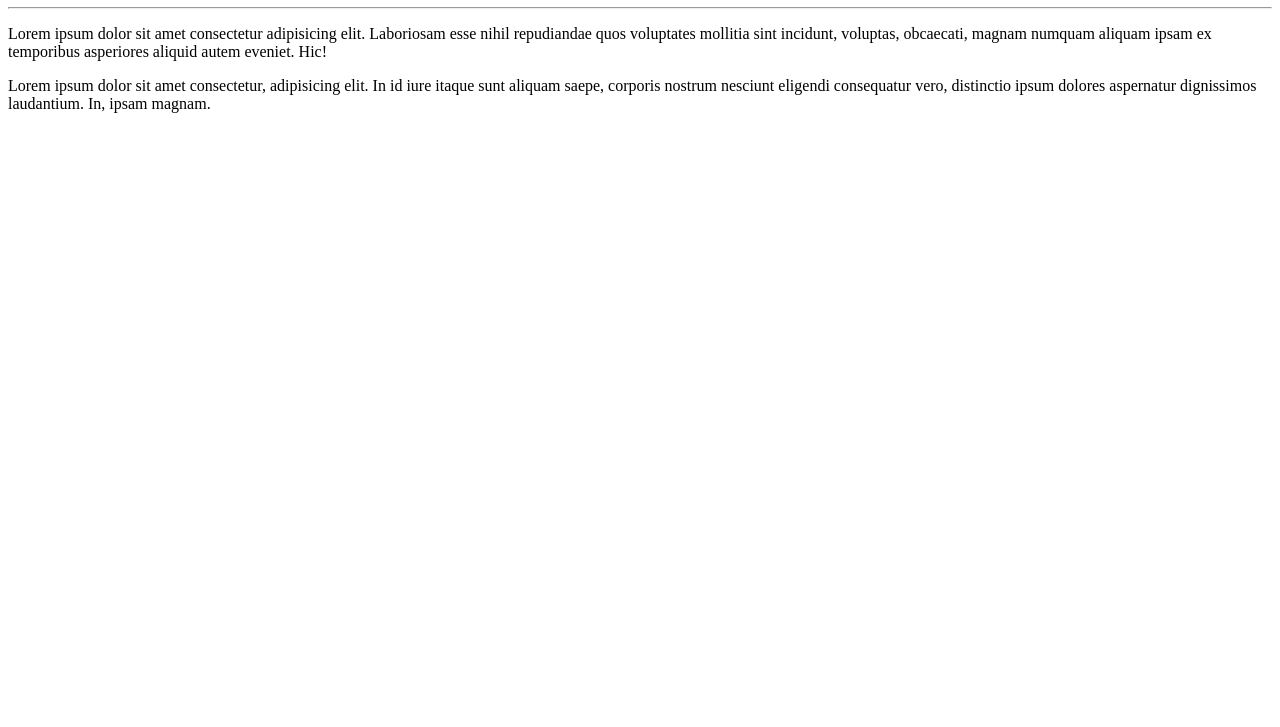
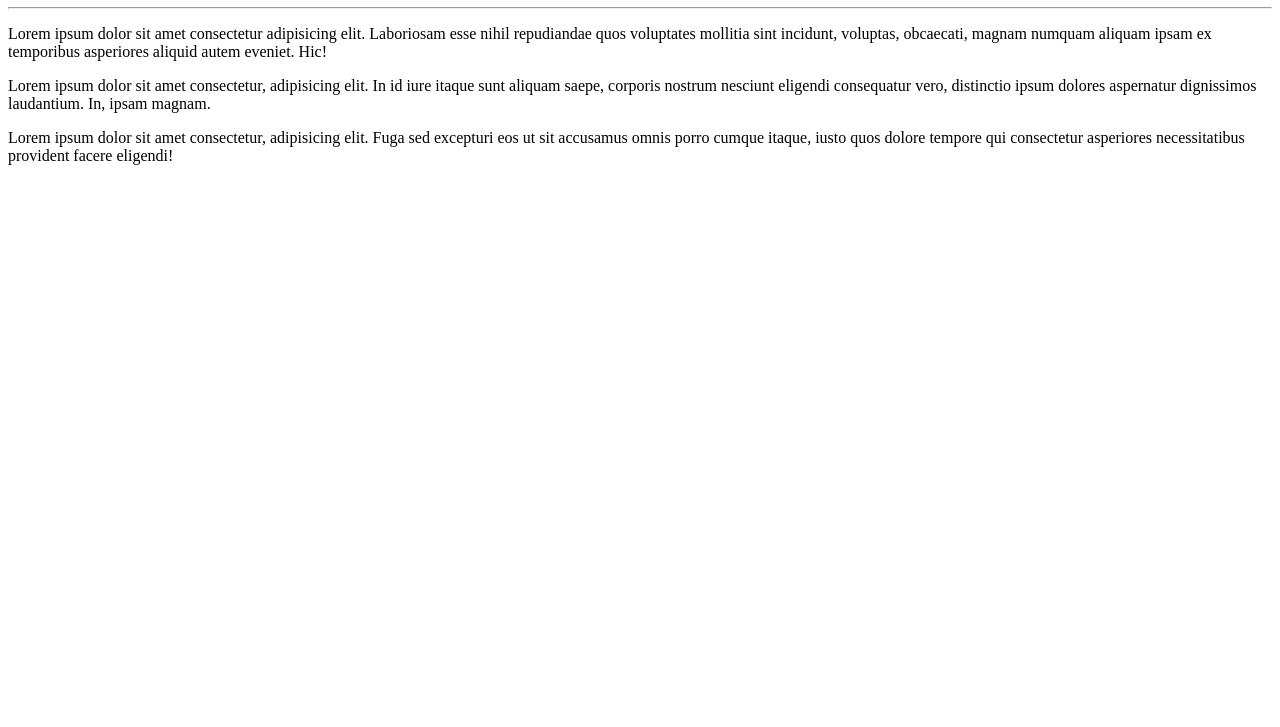
Before and after one commit to KevynPraia/Ola-mundo, a plain HTML site: page site-exemplo/index.html in a window 1280 px wide. Shown: the part 73-800 px from the top of the page. Drawn offline with Linux system fonts and the light colour scheme.

Commit message:
Update index.html

```diff
--- a/site-exemplo/index.html
+++ b/site-exemplo/index.html
@@ -11,6 +11,6 @@
     <hr>
     <p>Lorem ipsum dolor sit amet consectetur adipisicing elit. Laboriosam esse nihil repudiandae quos voluptates mollitia sint incidunt, voluptas, obcaecati, magnam numquam aliquam ipsam ex temporibus asperiores aliquid autem eveniet. Hic!</p>
     <p>Lorem ipsum dolor sit amet consectetur, adipisicing elit. In id iure itaque sunt aliquam saepe, corporis nostrum nesciunt eligendi consequatur vero, distinctio ipsum dolores aspernatur dignissimos laudantium. In, ipsam magnam.</p>
-
+    <p>Lorem ipsum dolor sit amet consectetur, adipisicing elit. Fuga sed excepturi eos ut sit accusamus omnis porro cumque itaque, iusto quos dolore tempore qui consectetur asperiores necessitatibus provident facere eligendi!</p>
 </body>
 </html>
```
